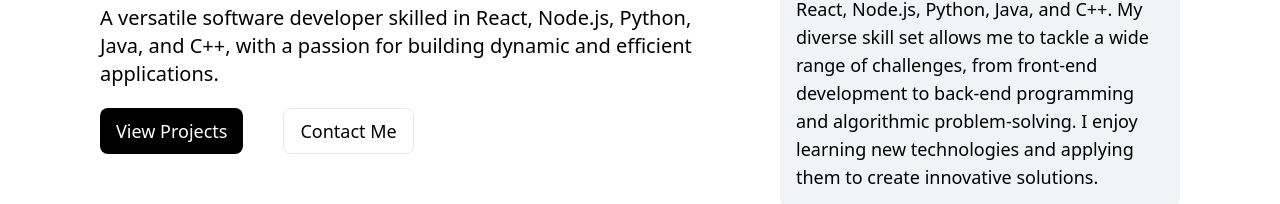
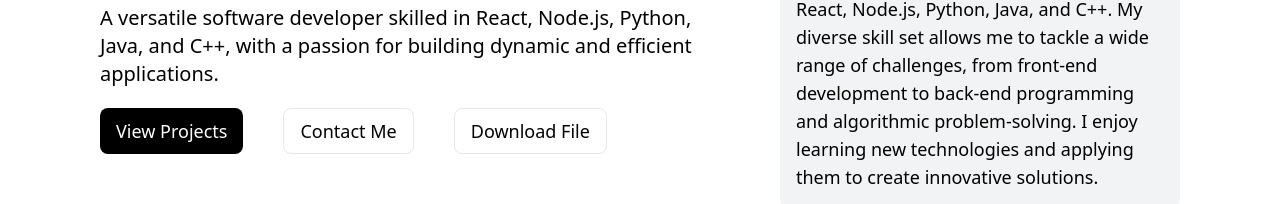
Before and after one commit to 02YashRajput/my-portfolio, a React (Create React App) app: page / in a window 1280 px wide. Shown: the part 397-601 px from the top of the page. Built offline with nearby package versions, Linux system fonts and the light colour scheme.

Commit message:
added resume

```diff
--- a/src/components/DownloadButton.jsx
+++ b/src/components/DownloadButton.jsx
@@ -1,18 +1,18 @@
 import React from 'react';
-
+import MyResume from "../utils/MyResume.pdf"
 const DownloadButton = () => {
   const handleDownload = () => {
-    const fileUrl = "path/to/yourfile.txt";
+
     const link = document.createElement("a");
-    link.href = fileUrl;
-    link.download = "yourfile.txt";
+    link.href = MyResume;
+    link.download = "YashRajputResume.pdf";
     document.body.appendChild(link);
     link.click();
     document.body.removeChild(link);
   };
 
   return (
-    <button onClick={handleDownload}>
+    <button className='lg:text-lg  py-2 px-4 border-[1px] border-gray-200 rounded-lg hover:bg-muted transition-all duration-150' onClick={handleDownload}>
       Download File
     </button>
   );
--- a/src/components/Hero.jsx
+++ b/src/components/Hero.jsx
@@ -1,4 +1,5 @@
 import React from "react";
+import DownloadButton from "./DownloadButton";
 
 const Hero = ({ homeRef, projectsRef, contactRef }) => {
   const scrollToSection = (sectionRef) => {
@@ -21,7 +22,7 @@ const Hero = ({ homeRef, projectsRef, contactRef }) => {
           Java, and C++, with a passion for building dynamic and efficient
           applications.
         </p>
-        <div className="flex gap-10">
+        <div className="flex gap-10 flex-wrap">
           <button
             className="lg:text-lg py-2 px-4 bg-black text-white rounded-lg hover:opacity-70 transition-all duration-150"
             onClick={() => scrollToSection(projectsRef)}
@@ -34,6 +35,7 @@ const Hero = ({ homeRef, projectsRef, contactRef }) => {
           >
             Contact Me
           </button>
+          <DownloadButton/>
         </div>
       </div>
       <div className="max-w-[400px] flex-grow flex flex-col gap-8 p-4 bg-muted rounded-lg">
```
Also changed, not shown: 2 other files (tests, documents, lock files or other folders).
